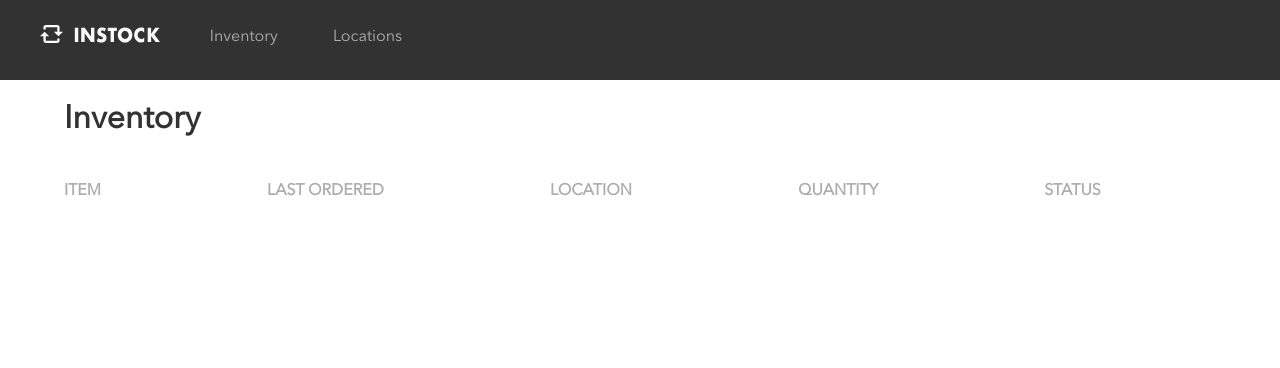
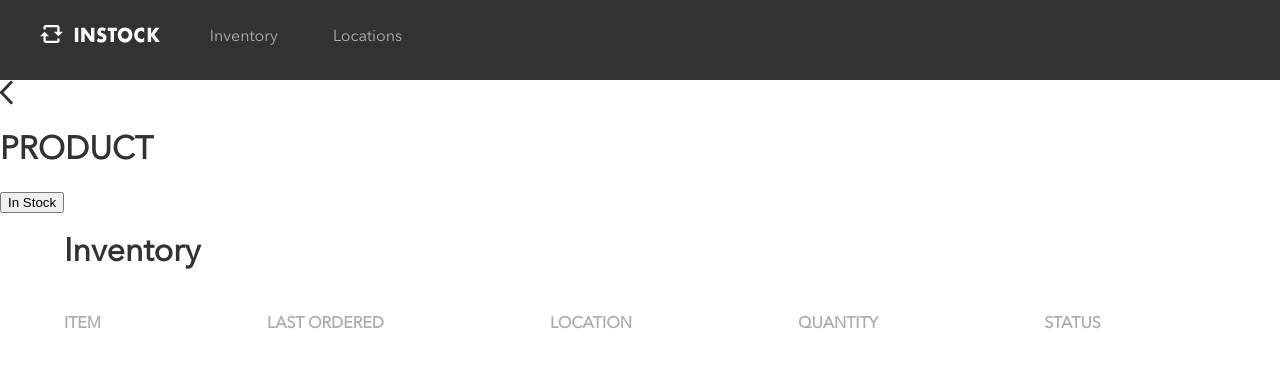
Before and after one commit to jeantaylor/instock-teamTheDo, a React (Create React App) app in the folder client/: page / in a window 1280 px wide. Shown: the top 368 px of the page. Built offline with nearby package versions, Linux system fonts and the light colour scheme.

Commit message:
created product page header component.

```diff
--- a/client/src/App.js
+++ b/client/src/App.js
@@ -8,11 +8,13 @@ import Inventory from "./components/Inventory";
 import Location from "./components/Location";
 // import TableHeader from "./components/location/LocationTableHeader";
 import TableHeaderInventory from "./components/inventory/InventoryTableHeader";
+import ProductHeader from "./components/inventory/ProductHeader";
 
 function App() {
   return (
     <div className='app'>
       <Header />
+      <ProductHeader/>
       <div className='inventory'>
         <h1 className='inventory__heading'>Inventory</h1>
         <TableHeaderInventory />
--- /dev/null
+++ b/client/src/components/inventory/ProductHeader.js
@@ -0,0 +1,15 @@
+import React from "react";
+import backArrow from "../../assets/Icons/SVG/Icon-back-arrow.svg";
+
+
+export default function productHeader() {
+  return (
+    <div className="product__header">
+        <div className="product__header__wrapper">
+      <img src={backArrow} alt="back arrow"/>
+      <h1 className="product__header">PRODUCT</h1>
+      </div>
+      <button className="product__instock__button">In Stock</button>
+    </div>
+  );
+}
```
Also changed, not shown: client/src/styles/partials/inventory/_productHeader.scss (added, +15 -0 lines).
